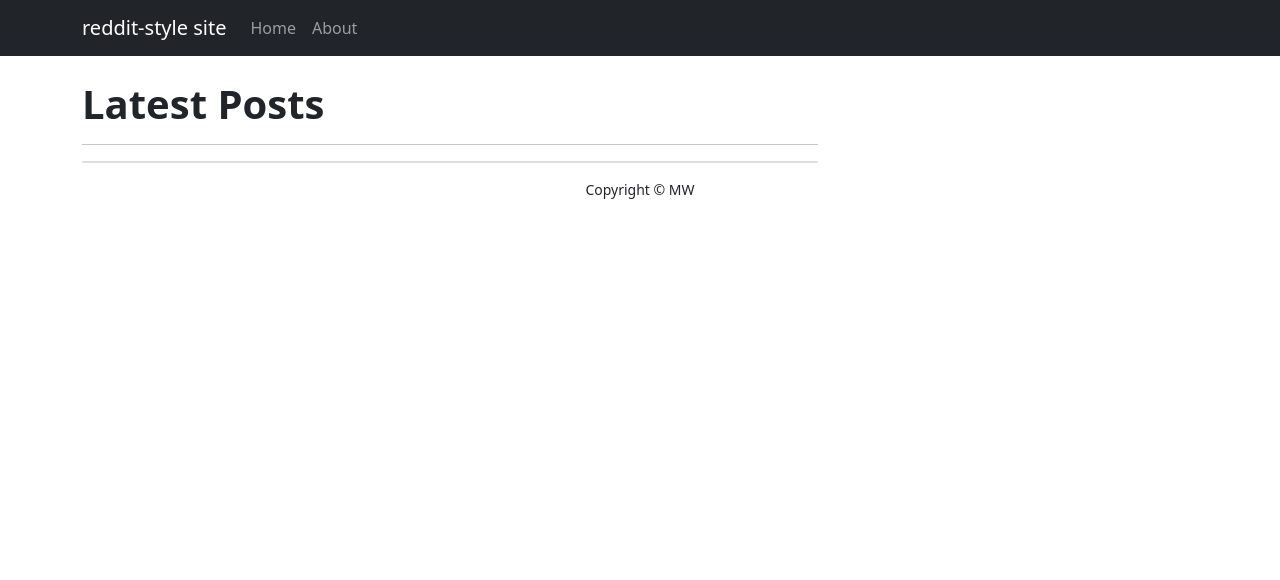
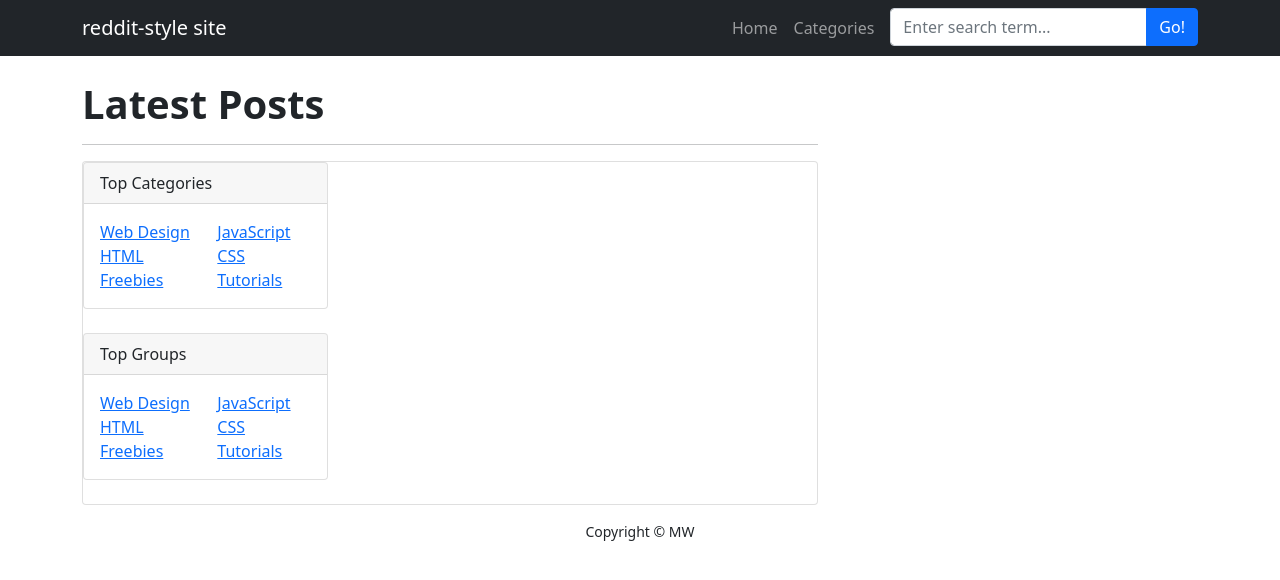
Before and after one commit to MaxBWiseman/Project-4---Code-Institute, a Django app: page / in a window 1280 px wide. Shown: the top 580 px of the page. Run offline with Django 5.2, Linux system fonts and the light colour scheme; data that the repository does not hold is empty.

Commit message:
Refactor: Update post_hub index.html ,post_detail.html and base templates added widgets & searchbar

```diff
--- a/post_hub/templates/post_hub/index.html
+++ b/post_hub/templates/post_hub/index.html
@@ -14,8 +14,7 @@
                     <div class="card">
                         <div class="image-container">
                             {% if "placeholder" in post.banner_image.url %}
-                                <img class="post-picture" src="{% static 'images/default.jpg' %}"
-                                    alt="placeholder image">
+                            <img class="post-picture" src="{% static 'images/default.jpg' %}" alt="placeholder image">
                             {% else %}
                             <img class="post-picture" src=" {{ post.banner_image.url }}" alt="{{ post.title }}">
                             {% endif %}
@@ -44,10 +43,58 @@
  is divisible by three, then it inserts another closing div tag and a new div with the
   class of row. This is so that we have a maximum of three posts per row on the homepage.-->
         </div>
-            <div class="row">
+
         {% endif %}
         {% endfor %}
 
+        <!-- Side Widgets Column -->
+        <div class="col-lg-4">
+            <!-- Categories widget-->
+            <div class="card mb-4">
+                <div class="card-header">Top Categories</div>
+                <div class="card-body">
+                    <div class="row">
+                        <div class="col-sm-6">
+                            <ul class="list-unstyled mb-0">
+                                <li><a href="#!">Web Design</a></li>
+                                <li><a href="#!">HTML</a></li>
+                                <li><a href="#!">Freebies</a></li>
+                            </ul>
+                        </div>
+                        <div class="col-sm-6">
+                            <ul class="list-unstyled mb-0">
+                                <li><a href="#!">JavaScript</a></li>
+                                <li><a href="#!">CSS</a></li>
+                                <li><a href="#!">Tutorials</a></li>
+                            </ul>
+                        </div>
+                    </div>
+                </div>
+            </div>
+            <!-- Side widget-->
+            <div class="card mb-4">
+                <div class="card-header">Top Groups</div>
+                <div class="card-body">
+                    <div class="row">
+                        <div class="col-sm-6">
+                            <ul class="list-unstyled mb-0">
+                                <li><a href="#!">Web Design</a></li>
+                                <li><a href="#!">HTML</a></li>
+                                <li><a href="#!">Freebies</a></li>
+                            </ul>
+                        </div>
+                        <div class="col-sm-6">
+                            <ul class="list-unstyled mb-0">
+                                <li><a href="#!">JavaScript</a></li>
+                                <li><a href="#!">CSS</a></li>
+                                <li><a href="#!">Tutorials</a></li>
+                            </ul>
+                        </div>
+                    </div>
+                </div>
+
+            </div>
+        </div>
     </div>
 </div>
 </div>
@@ -99,6 +146,13 @@
 
 
 
+
+
+
+
+
+
+
 {% endblock %}
 
 {% block copyright %}
--- a/post_hub/templates/post_hub/post_detail.html
+++ b/post_hub/templates/post_hub/post_detail.html
@@ -27,7 +27,8 @@
                     {% csrf_token %}
                     <div class="form-group">
                         <label for="comment-box" class="fw-lighter">Join the discussion!</label>
-                        <textarea class="form-control fw-lighter" id="comment-box" name="comment-box" rows="3" placeholder="Leave a comment here"></textarea>
+                        <textarea class="form-control fw-lighter" id="comment-box" name="comment-box" rows="3"
+                            placeholder="Leave a comment here"></textarea>
                     </div>
                     <hr>
                     <div class="comment-container">
--- a/templates/base.html
+++ b/templates/base.html
@@ -26,9 +26,11 @@
     <nav class="navbar navbar-expand-lg navbar-dark bg-dark">
         <div class="container">
             <a class="navbar-brand" href="#!">reddit-style site</a>
-            <button class="navbar-toggler" type="button" data-bs-toggle="collapse" data-bs-target="#navbarSupportedContent" aria-controls="navbarSupportedContent" aria-expanded="false" aria-label="Toggle navigation"><span class="navbar-toggler-icon"></span></button>
+            <button class="navbar-toggler" type="button" data-bs-toggle="collapse"
+                data-bs-target="#navbarSupportedContent" aria-controls="navbarSupportedContent" aria-expanded="false"
+                aria-label="Toggle navigation"><span class="navbar-toggler-icon"></span></button>
             <div class="collapse navbar-collapse" id="navbarSupportedContent">
-                <ul class="navbar-nav me-auto mb-2 mb-lg-0">
+                <ul class="navbar-nav mb-2 mb-lg-0 ms-auto">
                     <li class="nav-item">
                         <a class="nav-link {% if request.path == home_url %}active{% endif %}" aria-current="page"
                             href="{% url 'home' %}">Home</a>
@@ -41,7 +43,14 @@
                     <li class="nav-item">
                         <a class="nav-link
                           {% if request.path == about_url %}active{%endif%}" aria-current="page"
-                            href="{% url 'category_list' %}">About</a>
+                            href="{% url 'category_list' %}">Categories</a>
+                    </li>
+                    <li class="nav-item ms-2">
+                        <div class="input-group">
+                            <input class="form-control" type="text" placeholder="Enter search term..."
+                                aria-label="Enter search term..." aria-describedby="button-search" />
+                            <button class="btn btn-primary" id="button-search" type="button">Go!</button>
+                        </div>
                     </li>
                 </ul>
             </div>
```
Lines whose indentation alone changed are shown as unchanged.
